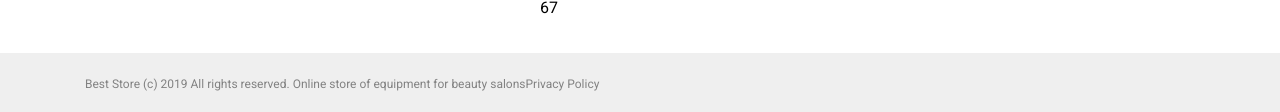
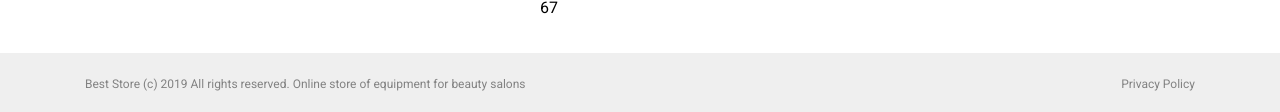
Before and after one commit to timchekashov/Beauty, a plain HTML site: page index.html in a window 1280 px wide. Shown: the part 3226-3338 px from the top of the page. Drawn offline with Linux system fonts and the light colour scheme.

Commit message:
Update style.css

```diff
--- a/style.css
+++ b/style.css
@@ -402,7 +402,6 @@ main{
 }
 .grey{
     background-color: #EFEFEF;
-    display: flex;
 }
 .grey_box{
     width: 100%;
@@ -411,6 +410,7 @@ main{
     padding-top: 25px;
     padding-bottom: 25px;
     display: flex;
+    justify-content: space-between;
 }
 .grey_box--text{
     font-family: Roboto;
```
